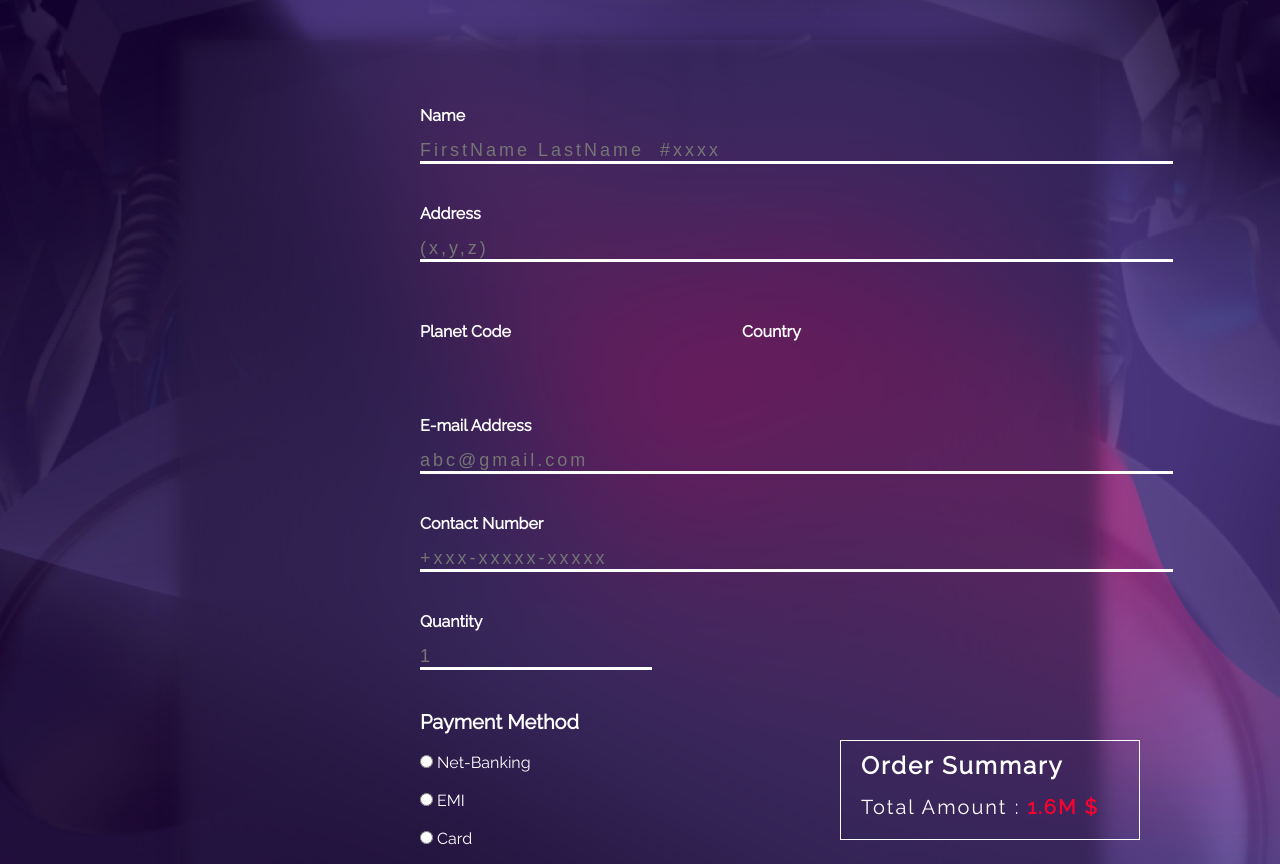
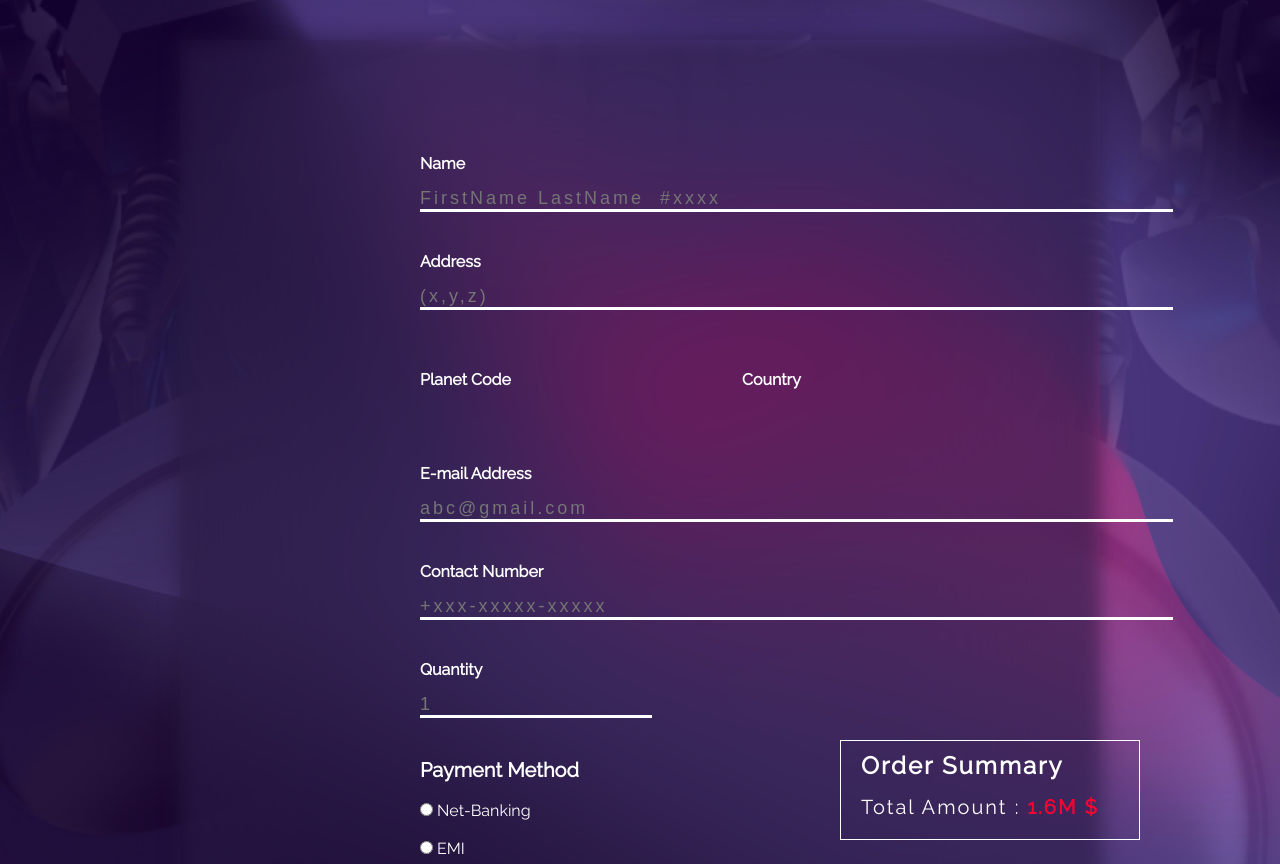
Before and after one commit to Ritu-bhangale/Knightmare, a plain HTML site: page cart.html in a window 1280 px wide. Shown: the part 410-1274 px from the top of the page. Drawn offline with Linux system fonts and the light colour scheme; a script that the page names is missing.

Commit message:
Update cart.css

```diff
--- a/cart.css
+++ b/cart.css
@@ -215,7 +215,7 @@ form {
   justify-content: center;
   width: 920px;
   position: absolute;
-  top: 62vh;
+  top: 68vh;
   left: 400px;
   font-family: "Raleway", sans-serif;
   font-style: normal;
```
